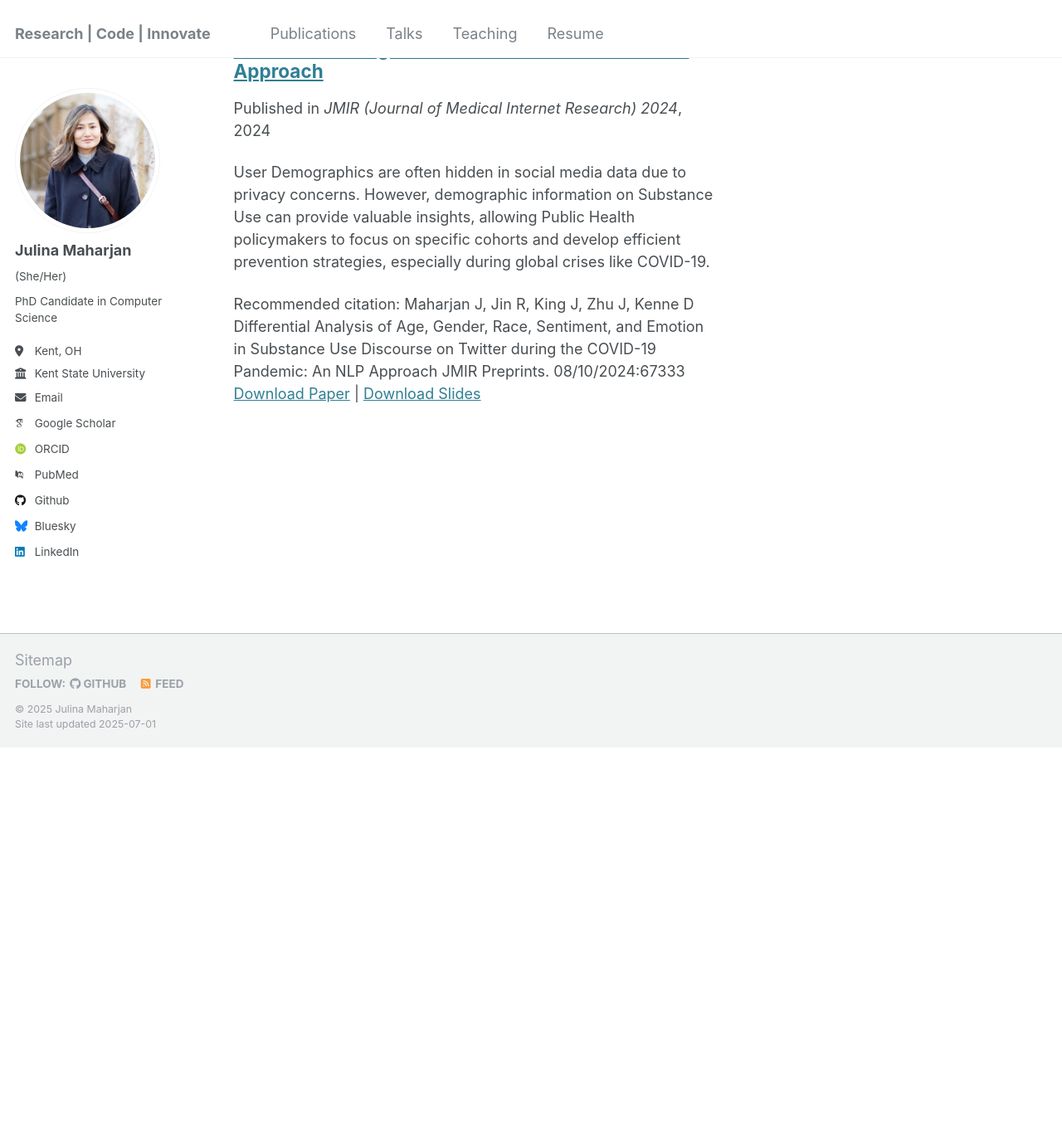
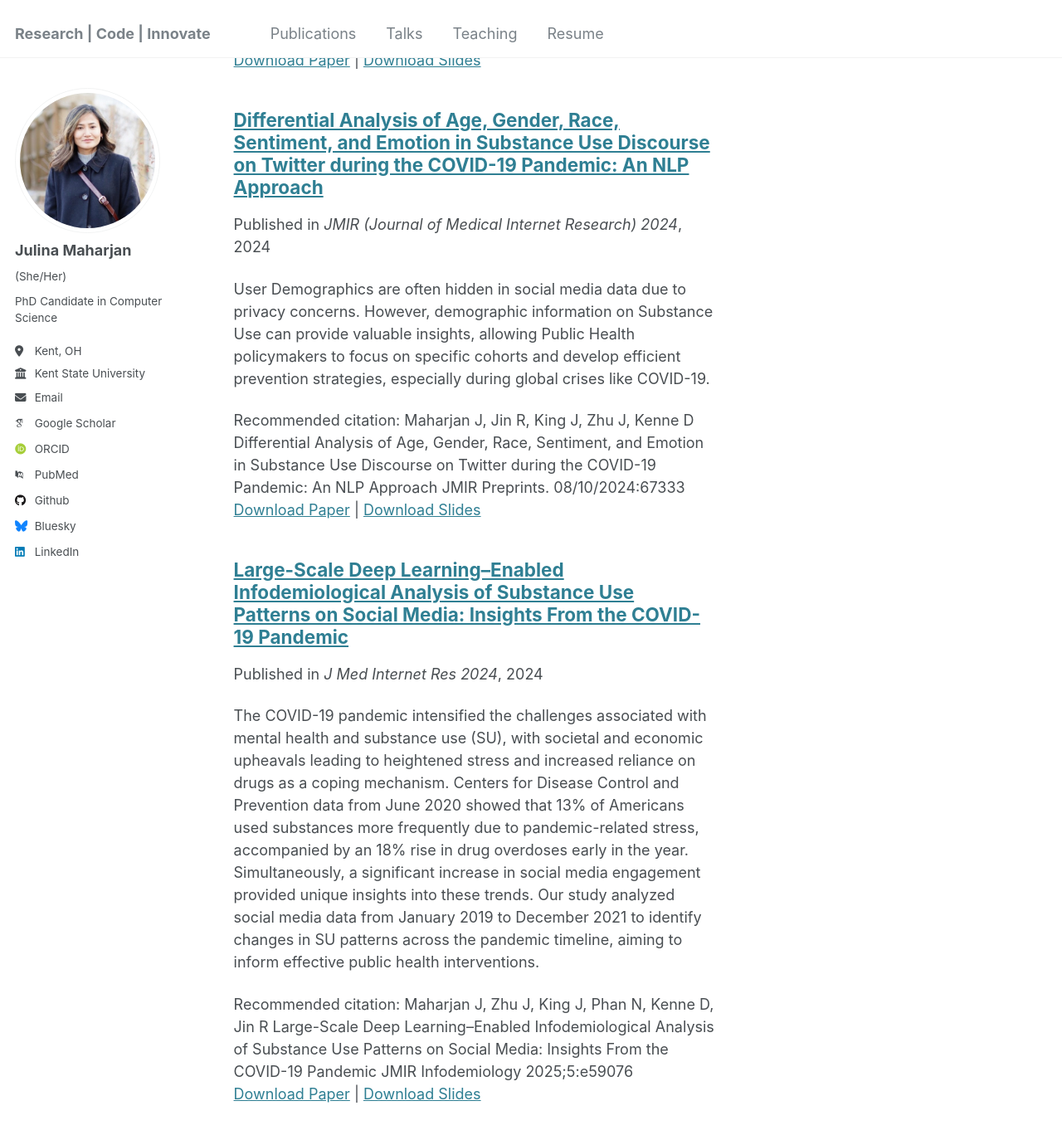
Before and after one commit to JulinaM/julinam.github.io, a Jekyll site: the page built from _pages/publications.html, in a window 1280 px wide and 1400 px high, scrolled down 1485 px. Shown: the top 1368 px of the window at 83% size. Built offline with Jekyll 4.4.1, drawn with Linux system fonts in a browser that asks for light colours; some web fonts are replaced; before the commit the page ends 2386 px from its top, so only the background shows below that; some of the changed text lies outside the part shown.

Commit message:
new paper added

```diff
--- a/_publications/2025-04-01-Do-Large-Lang-Modal-Understand-Personality.md
+++ b/_publications/2025-04-01-Do-Large-Lang-Modal-Understand-Personality.md
@@ -5,7 +5,7 @@ category: manuscripts
 permalink: /publication/2025-04-01-Do-Large-Lang-Modal-Understand-Personality
 excerpt: 'User Demographics are often hidden in social media data due to privacy concerns. However, demographic information on Substance Use can provide valuable insights, allowing Public Health policymakers to focus on specific cohorts and develop efficient prevention strategies, especially during global crises like COVID-19.'
 date: 2025-04-01
-venue: 'J Med Internet Res 2025'
+venue: 'Journal of Medical Internet Research 2025'
 slidesurl: 'http://academicpages.github.io/files/slides2.pdf'
 paperurl: 'http://academicpages.github.io/files/paper2.pdf'
 citation: 'Maharjan J Do Large Language Models (LLMs) Really Understand Personality? A Test of Embeddings vs. Zero-Shot JMIR Preprints. 01/04/2025:75347'
--- /dev/null
+++ b/_publications/2025-04-17-Intersection-of-Personality-and-Substance-Users.md
@@ -0,0 +1,25 @@
+---
+title: "Intersection of Big Five Personality Traits and Substance Use on X: Insight from the COVID-19 Pandemic"
+collection: publications
+category: manuscripts
+permalink: /publication/2025-04-01-Intersection-of-Personality-and-Substance-Users
+excerpt: ''
+date: 2025-04-01
+venue: 'Journal of Medical Internet Research 2025'
+slidesurl: 'http://academicpages.github.io/files/slides4.pdf'
+paperurl: 'http://academicpages.github.io/files/paper4.pdf'
+citation: 'Maharjan J, Jin R, Zhu J, Kenne D, Intersection of Big Five Personality Traits and Substance Use on X: Insight from the COVID-19 Pandemic'
+---
+
+### Objective:
+To evaluate whether the associations between the Big Five personality traits and SU discourse shifted during the 2019–2021 period, and to conduct a focused analysis of how these traits predict SU and relate to specific substance types, emotional expression, and demographic factors.
+
+### Methods:
+We analyzed a corpus of several hundred million public posts from a major social media platform from 2019 to 2021. Using a pipeline of natural language processing and deep learning models, we identified SU-related posts and subsequently extracted scores for the Big Five personality traits, emotions, and user demographics. We employed trend analysis to compare annual shifts in trait-SU associations, while detailed 2020 data underwent rigorous modeling using logistic regression, correlation analysis, and topic modeling to elucidate the core relationships.
+
+### Citing this Article
+Maharjan J, Jin R, Zhu J, Kenne D
+Intersection of Big Five Personality Traits and Substance Use on X: Insight from the COVID-19 Pandemic
+J Med Internet Res 2025;0:e0
+URL: https://www.jmir.org/2025/0/e0/
+doi: 10.2196/79454
--- a/_publications/2025-04-17-Large-Scale-Analysis-of-Substance-Use.md
+++ b/_publications/2025-04-17-Large-Scale-Analysis-of-Substance-Use.md
@@ -4,8 +4,8 @@ collection: publications
 category: manuscripts
 permalink: /publication/2024-04-01-Large-Scale-Analysis-of-Substance-Use
 excerpt: 'The COVID-19 pandemic intensified the challenges associated with mental health and substance use (SU), with societal and economic upheavals leading to heightened stress and increased reliance on drugs as a coping mechanism. Centers for Disease Control and Prevention data from June 2020 showed that 13% of Americans used substances more frequently due to pandemic-related stress, accompanied by an 18% rise in drug overdoses early in the year. Simultaneously, a significant increase in social media engagement provided unique insights into these trends. Our study analyzed social media data from January 2019 to December 2021 to identify changes in SU patterns across the pandemic timeline, aiming to inform effective public health interventions.'
-date: 2025-03-02
-venue: 'J Med Internet Res 2025'
+date: 2024-04-01
+venue: 'J Med Internet Res 2024'
 slidesurl: 'http://academicpages.github.io/files/slides1.pdf'
 paperurl: 'http://academicpages.github.io/files/paper1.pdf'
 citation: 'Maharjan J, Zhu J, King J, Phan N, Kenne D, Jin R Large-Scale Deep Learning–Enabled Infodemiological Analysis of Substance Use Patterns on Social Media: Insights From the COVID-19 Pandemic JMIR Infodemiology 2025;5:e59076'
--- /dev/null
+++ b/_publications/2025-10-08-Differential-Analysis.md
@@ -0,0 +1,28 @@
+---
+title: "Differential Analysis of Age, Gender, Race, Sentiment, and Emotion in Substance Use Discourse on Twitter during the COVID-19 Pandemic: An NLP Approach"
+collection: publications
+category: manuscripts
+permalink: /publication/2024-10-08-Differential-Analysis
+excerpt: 'User Demographics are often hidden in social media data due to privacy concerns. However, demographic information on Substance Use can provide valuable insights, allowing Public Health policymakers to focus on specific cohorts and develop efficient prevention strategies, especially during global crises like COVID-19.'
+date: 2024-10-08
+venue: 'JMIR (Journal of Medical Internet Research) 2024'
+slidesurl: 'http://academicpages.github.io/files/slides2.pdf'
+paperurl: 'http://academicpages.github.io/files/paper2.pdf'
+citation: 'Maharjan J, Jin R, King J, Zhu J, Kenne D Differential Analysis of Age, Gender, Race, Sentiment, and Emotion in Substance Use Discourse on Twitter during the COVID-19 Pandemic: An NLP Approach JMIR Preprints. 08/10/2024:67333'
+---
+
+### Objective:
+
+Our study aims to analyze Substance Use trends in User level across different demographic dimensions; such as Age, Gender and Race/Ethnicity, focusing on COVID-19 pandemic. The study also establishes a baseline for substance use trends using social media data.
+
+### Methods:
+
+The study is carried out in large scale Twitter data in the English language over a 3 year period; 2019, 2020 and 2021, which comprises 1.05 billions of posts. Following preprocessing, the substance use posts were identified using our custom trained deep learning model (RoBERTa) that resulted in identification of 9 million Substance Use posts. Then, demographic attributes like User Type, Age, Gender, Race/Ethnicity, and Sentiment types, and emotions associated with each post were extracted via a collection of natural language processing modules. Finally, various qualitative analyses were performed to get the insight of user behaviors based on the demographics.
+
+### Results:
+
+The highest level of usership in SU discussions was observed in 2020, with increases of 22.18% compared to 2019 and 25.24% compared to 2021. Throughout the study period, Male and Teenagers increasingly dominated the Substance Use discussions in all substances. During the pandemic, Prescription Medication among Female usership was observed high compared to other substances. Additionally, Alcohol usership increased by 80% within two weeks after the Global Pandemic declaration in 2020.
+
+### Conclusions:
+
+Our study presents a large-scale, fine-grained analysis of Substance Use on social media data by age, gender and race/ethnicity before, during, and after COVID-19 pandemic. Overall, our analysis from social media data provides a new baseline study for substance usage that can help in prevention of substance use in an efficient manner.
```
